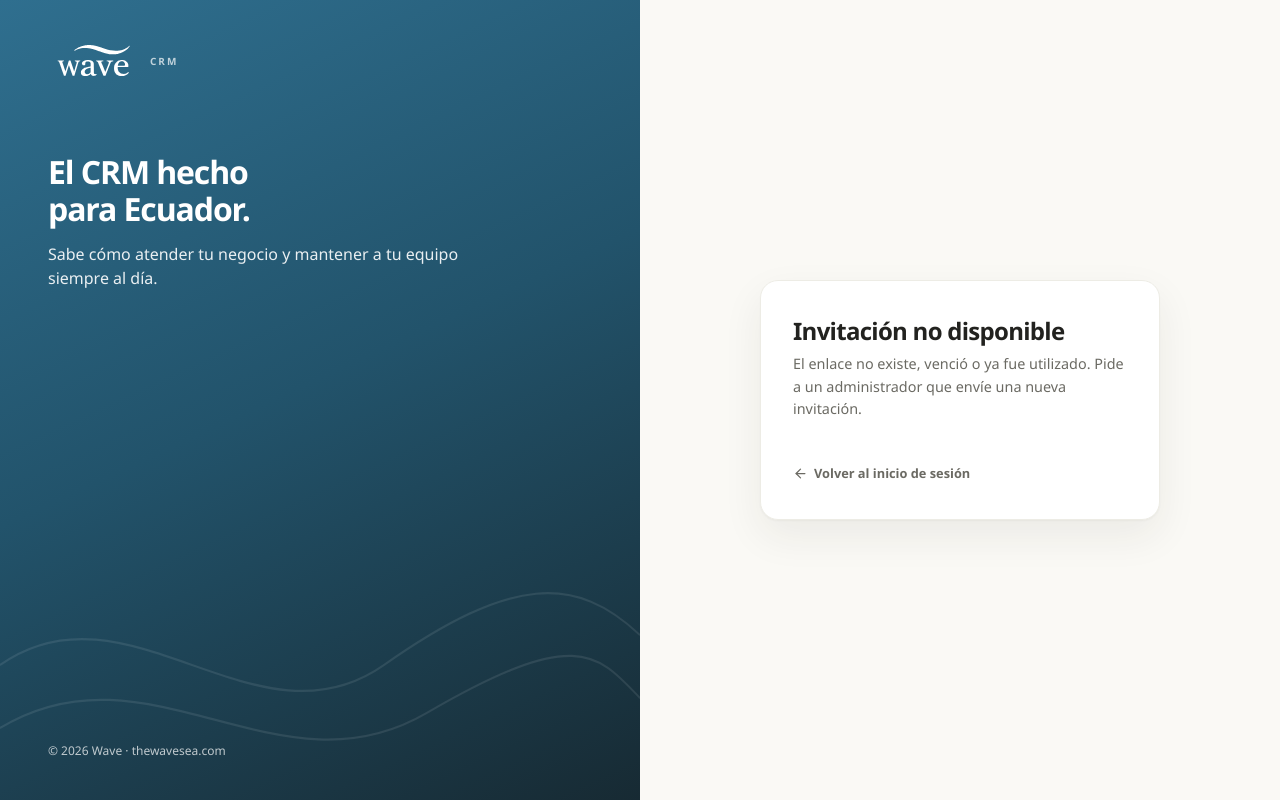
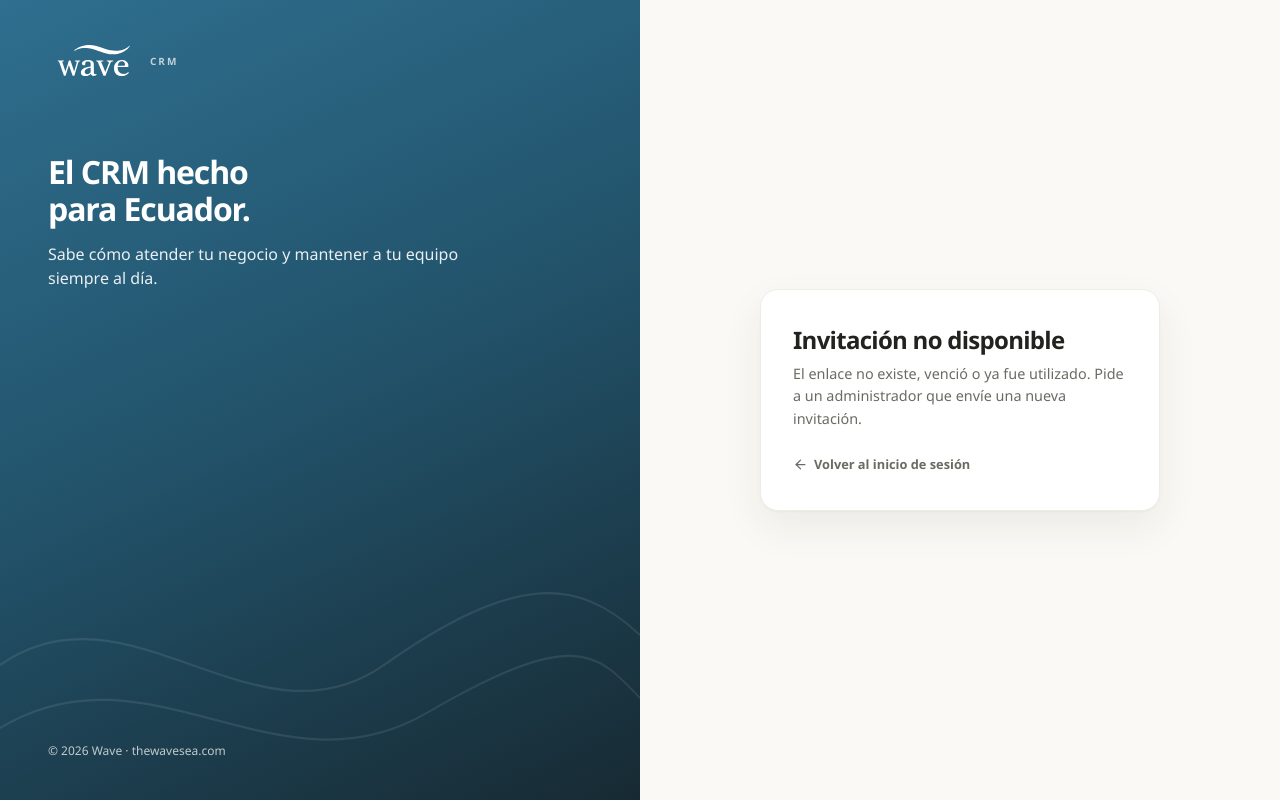
Before and after one commit to wavedev1796/wavecrm, a Next.js app in the folder apps/web/: page /activar-cuenta in a window 1280 px wide. Built offline with nearby package versions, Linux system fonts and the light colour scheme; no server answers.

Commit message:
fix: espacio entre el texto y el enlace de volver en pantallas de acceso

```diff
--- a/apps/web/app/globals.css
+++ b/apps/web/app/globals.css
@@ -232,6 +232,7 @@ select { height: 40px; padding: 0 34px 0 12px; border: 1px solid var(--wave-line
 .auth-back { display: inline-flex; align-items: center; gap: 6px; margin-top: 20px; color: var(--wave-muted-strong); font-size: .8rem; font-weight: 650; text-decoration: none; transition: color .2s ease; }
 .auth-back svg { width: 15px; height: 15px; }
 .auth-back:hover { color: var(--wave-blue); }
+.auth-lead + .auth-back { margin-top: 0; }
 .password-rules { display: grid; gap: 6px; margin: -6px 0 18px; padding: 0; list-style: none; }
 .password-rules li { display: flex; align-items: center; gap: 8px; color: var(--wave-muted-strong); font-size: .8rem; font-weight: 600; transition: color .2s ease; }
 .password-rules svg { width: 16px; height: 16px; flex: 0 0 auto; }
```
